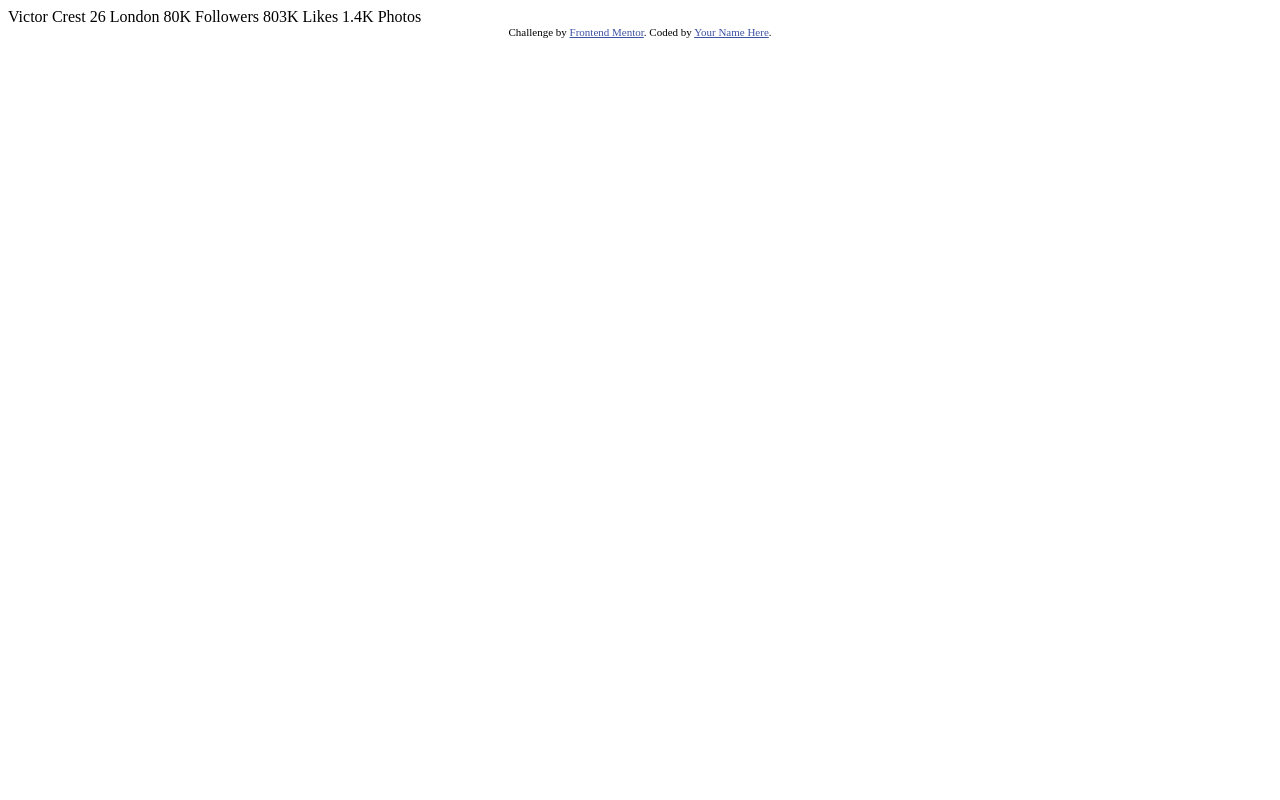
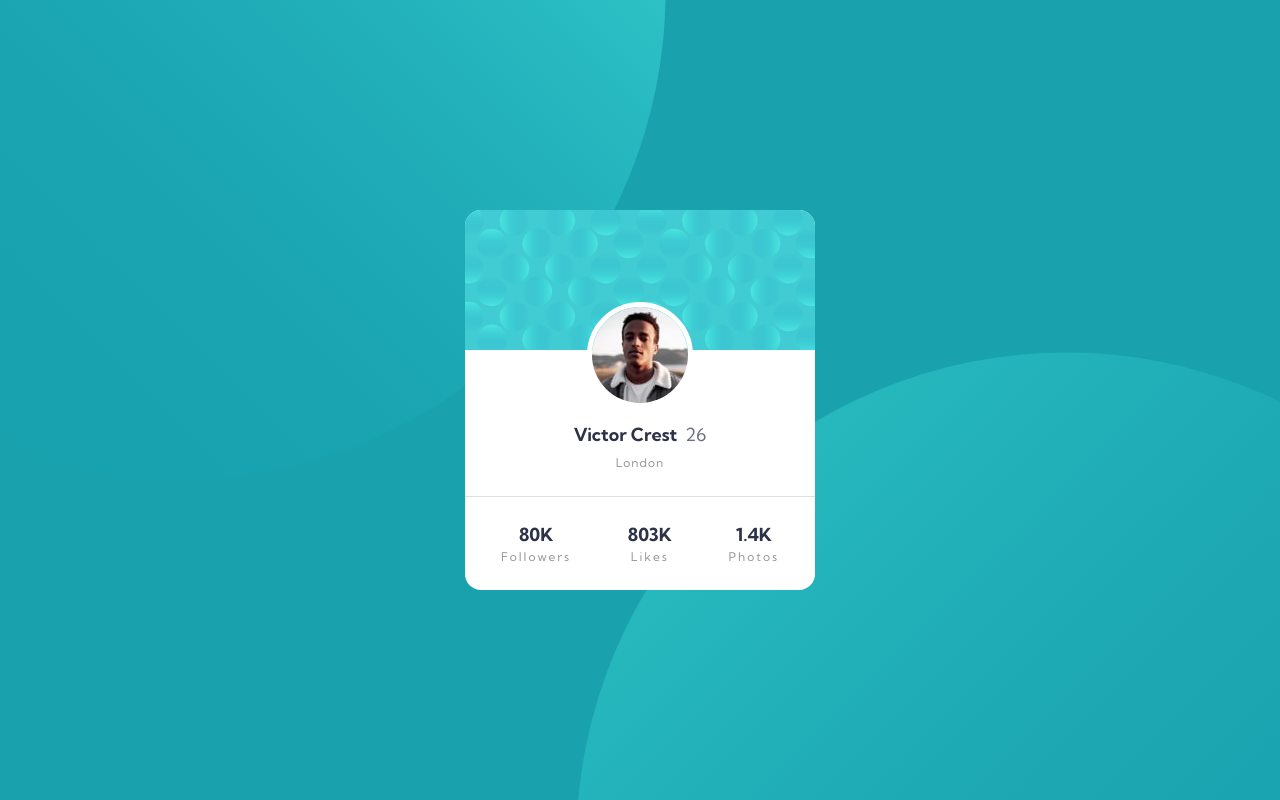
Before and after one commit to bagas-defandi/Frontend-Mentor, a plain HTML site: page profile-card-component/index.html in a window 1280 px wide. Drawn offline with Linux system fonts and the light colour scheme.

Commit message:
Finish Profile Card Project

```diff
--- a/profile-card-component/index.html
+++ b/profile-card-component/index.html
@@ -3,33 +3,35 @@
 <head>
   <meta charset="UTF-8">
   <meta name="viewport" content="width=device-width, initial-scale=1.0"> <!-- displays site properly based on user's device -->
-
   <link rel="icon" type="image/png" sizes="32x32" href="./images/favicon-32x32.png">
-
   <title>Frontend Mentor | Profile card component</title>
-
-  <!-- Feel free to remove these styles or customise in your own stylesheet 👍 -->
-  <style>
-    .attribution { font-size: 11px; text-align: center; }
-    .attribution a { color: hsl(228, 45%, 44%); }
-  </style>
+  <link rel="stylesheet" href="style.css">
 </head>
 <body>
-  Victor Crest
-  26
-  London
-
-  80K
-  Followers
-
-  803K
-  Likes
-
-  1.4K
-  Photos
-  <div class="attribution">
-    Challenge by <a href="https://www.frontendmentor.io?ref=challenge" target="_blank">Frontend Mentor</a>.
-    Coded by <a href="#">Your Name Here</a>.
-  </div>
+  <main class="card">
+    <!-- <img class="bg-top-left" src="images/bg-pattern-top.svg" alt="top left background image"> -->
+    <img src="images/bg-pattern-card.svg" alt="Pattern Profile Card">
+    <div class="card__image">
+      <img src="images/image-victor.jpg" alt="Victor Profile Picture">
+      <h1>Victor Crest &nbsp;<span class="text-gray">26</span></h1>
+      <p>London</p>
+    </div>
+    <div class="card__container">
+      <div class="card__info">
+        <div class="card__info-col">
+            <h2>80K</h2>
+            <p>Followers</p>
+        </div>
+        <div class="card__info-col">
+            <h2>803K</h2>
+            <p>Likes</p>
+        </div>
+        <div class="card__info-col">
+            <h2>1.4K</h2>
+            <p>Photos</p>
+        </div>
+      </div>
+    </div>
+  </main>
 </body>
 </html>
--- /dev/null
+++ b/profile-card-component/style.css
@@ -0,0 +1,169 @@
+@import url('https://fonts.googleapis.com/css2?family=Kumbh+Sans:wght@400;700&display=swap');
+
+:root {
+    --dark-cyan: hsl(185, 75%, 39%);
+    --dark-desaturated-blue: hsl(229, 23%, 23%);
+    --dark-grayish-blue: hsl(227, 10%, 46%);
+    --dark-gray: hsl(0, 0%, 59%);
+
+    --fz-600: 1.125rem;
+    --fz-400: 0.75rem;
+
+    --ff-body: 'Kumbh Sans', sans-serif;;
+
+    --fw-400: 400;
+    --fw-700: 700;
+}
+
+/* https://piccalil.li/blog/a-modern-css-reset/ */
+
+/* Box sizing rules */
+*,
+*::before,
+*::after {
+  box-sizing: border-box;
+}
+
+/* Remove default margin */
+body,
+h1,
+h2,
+h3,
+h4,
+p,
+figure,
+blockquote,
+dl,
+dd {
+  margin: 0;
+}
+
+/* Remove list styles on ul, ol elements with a list role, which suggests default styling will be removed */
+ul[role='list'],
+ol[role='list'] {
+  list-style: none;
+}
+
+/* Set core root defaults */
+html:focus-within {
+  scroll-behavior: smooth;
+}
+
+/* Set core body defaults */
+body {
+  min-height: 100vh;
+  text-rendering: optimizeSpeed;
+  line-height: 1.5;
+}
+
+/* A elements that don't have a class get default styles */
+a:not([class]) {
+  text-decoration-skip-ink: auto;
+}
+
+/* Make images easier to work with */
+img,
+picture,
+svg {
+  max-width: 100%;
+  display: block;
+  height: auto;
+}
+
+/* Inherit fonts for inputs and buttons */
+input,
+button,
+textarea,
+select {
+  font: inherit;
+}
+
+/* Remove all animations, transitions and smooth scroll for people that prefer not to see them */
+@media (prefers-reduced-motion: reduce) {
+  html:focus-within {
+   scroll-behavior: auto;
+  }
+
+  *,
+  *::before,
+  *::after {
+    animation-duration: 0.01ms !important;
+    animation-iteration-count: 1 !important;
+    transition-duration: 0.01ms !important;
+    scroll-behavior: auto !important;
+  }
+}
+
+body {
+  font-family: var(--ff-body);
+  font-weight: var(--fw-400);
+  background-color: var(--dark-cyan);
+  font-size: var(--fz-400);
+  color: var(--dark-gray);
+  display: grid;
+  place-items: center;
+  padding: 0 1rem;
+
+  background-image: url("images/bg-pattern-top.svg"), url("images/bg-pattern-bottom.svg");
+  background-repeat: no-repeat, no-repeat;
+  background-position: bottom 40vh right 48vw, top 44vh left 45vw;
+}
+
+h1, h2 {
+  color: var(--dark-desaturated-blue);
+  font-size: var(--fz-600);
+}
+
+.text-gray {
+  color: var(--dark-grayish-blue);
+  font-weight: var(--fw-400);
+}
+
+.card {
+  max-width: 350px;
+  background-color: white;
+  border-radius: 1rem;
+}
+
+.card > img {
+  border-radius: 1rem 1rem 0 0;
+}
+
+.card__image {
+  display: grid;
+  place-items: center;
+  margin-top: -4em;
+}
+
+.card__image img {
+  border-radius: 50%;
+  border: 5px solid white;
+}
+
+.card__image h1 {
+  margin-top: 0.75em;
+}
+
+.card__image p {
+  margin-top: 0.5em;
+  letter-spacing: 1px;
+}
+
+.card__container {
+  margin-top: 2em;
+  border-top: 1px solid hsla(0, 0%, 59%, 0.3);
+  padding: 2em 3em;
+}
+
+.card__info {
+  display: flex;
+  justify-content: space-between;
+}
+
+.card__info-col {
+  text-align: center;
+}
+
+.card__info-col p {
+  letter-spacing: 2px;
+}
```
